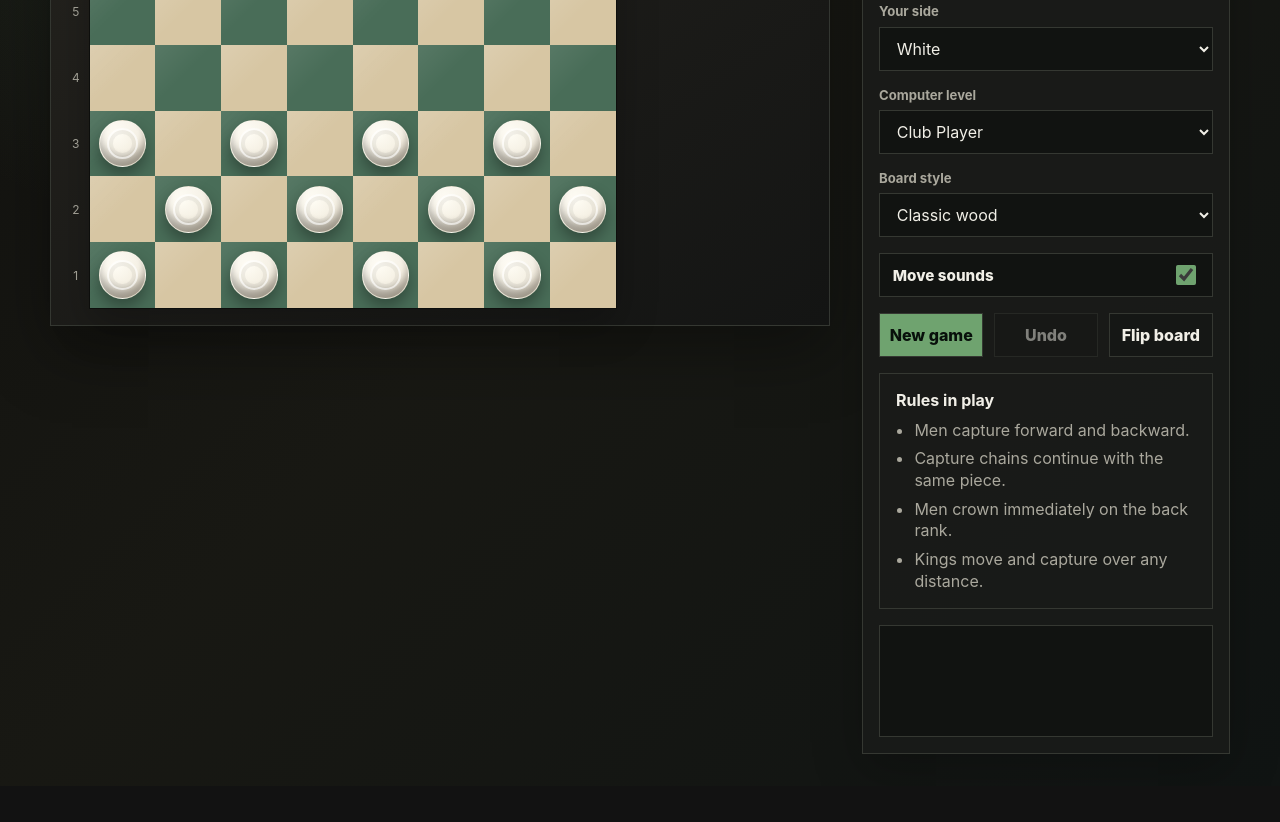
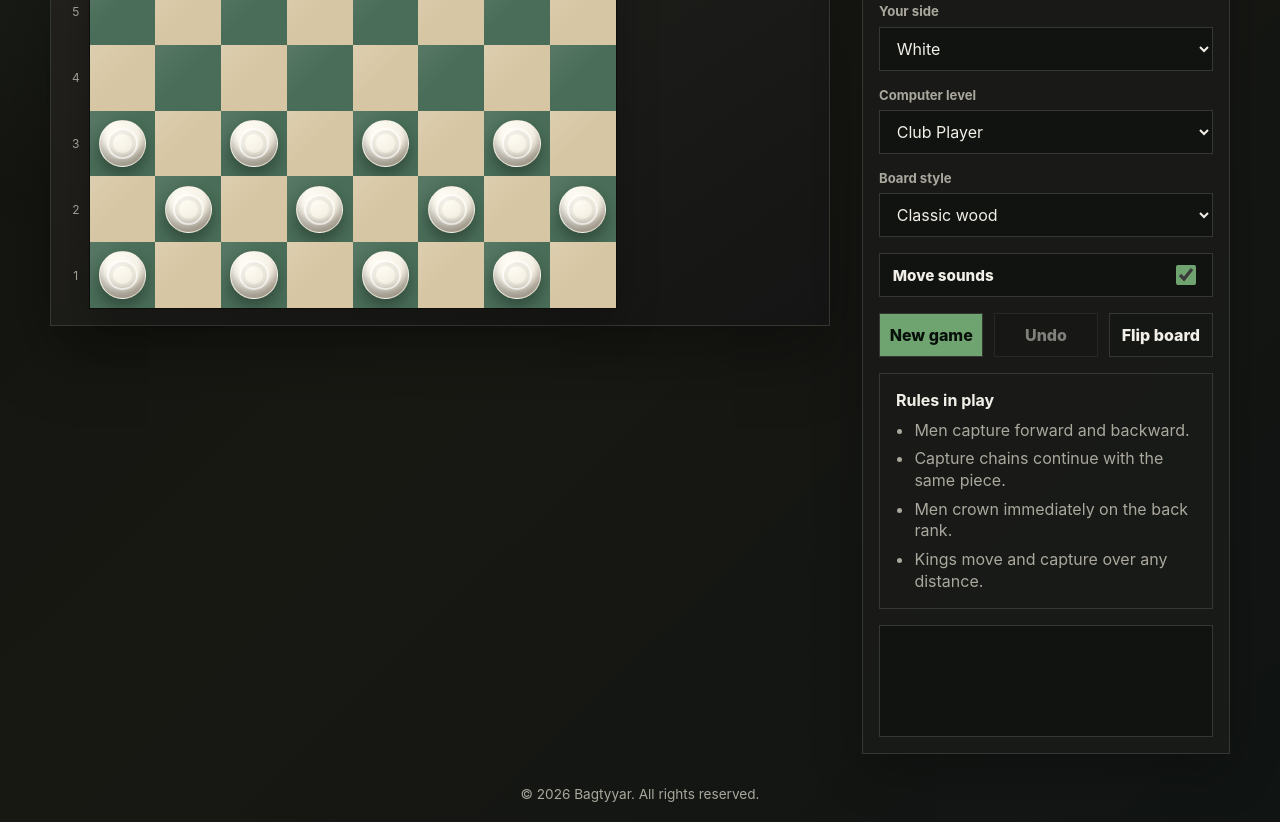
Before and after one commit to akyyev/games, a plain HTML site: page index.html in a window 1280 px wide. Shown: the part 379-1201 px from the top of the page. Before the commit the page ends 1165 px from the top, so only its background shows below. Drawn offline with Linux system fonts and the light colour scheme.

Commit message:
Add copyright year display and style footer

```diff
--- a/app.js
+++ b/app.js
@@ -53,6 +53,9 @@ const resultOverlay = document.querySelector("#resultOverlay");
 const resultTitle = document.querySelector("#resultTitle");
 const resultScore = document.querySelector("#resultScore");
 const playAgainBtn = document.querySelector("#playAgainBtn");
+const copyrightYear = document.querySelector("#copyrightYear");
+
+copyrightYear.textContent = new Date().getFullYear();
 
 function t(key, params = {}) {
   const dictionary = translations[state.language] || translations.en;
--- a/index.html
+++ b/index.html
@@ -118,6 +118,10 @@
       </aside>
     </main>
 
+    <footer class="site-footer">
+      © <span id="copyrightYear">2026</span> Bagtyyar. All rights reserved.
+    </footer>
+
     <div id="resultOverlay" class="result-overlay" hidden>
       <section class="result-modal" role="dialog" aria-modal="true" aria-labelledby="resultTitle">
         <p class="eyebrow" data-i18n="gameOver">Game over</p>
--- a/styles.css
+++ b/styles.css
@@ -102,7 +102,7 @@ select {
   grid-template-columns: minmax(0, 1fr) minmax(17rem, 23rem);
   gap: clamp(1rem, 3vw, 2rem);
   width: min(1180px, calc(100vw - 2rem));
-  min-height: 100vh;
+  min-height: calc(100vh - 3.5rem);
   margin: 0 auto;
   padding: clamp(1rem, 3vw, 2rem) 0;
   align-items: start;
@@ -526,6 +526,15 @@ button:disabled {
   filter: none;
 }
 
+.site-footer {
+  width: min(1180px, calc(100vw - 2rem));
+  margin: 0 auto;
+  padding: 0 0 1.25rem;
+  color: var(--muted);
+  font-size: 0.85rem;
+  text-align: center;
+}
+
 .result-overlay {
   position: fixed;
   inset: 0;
```
